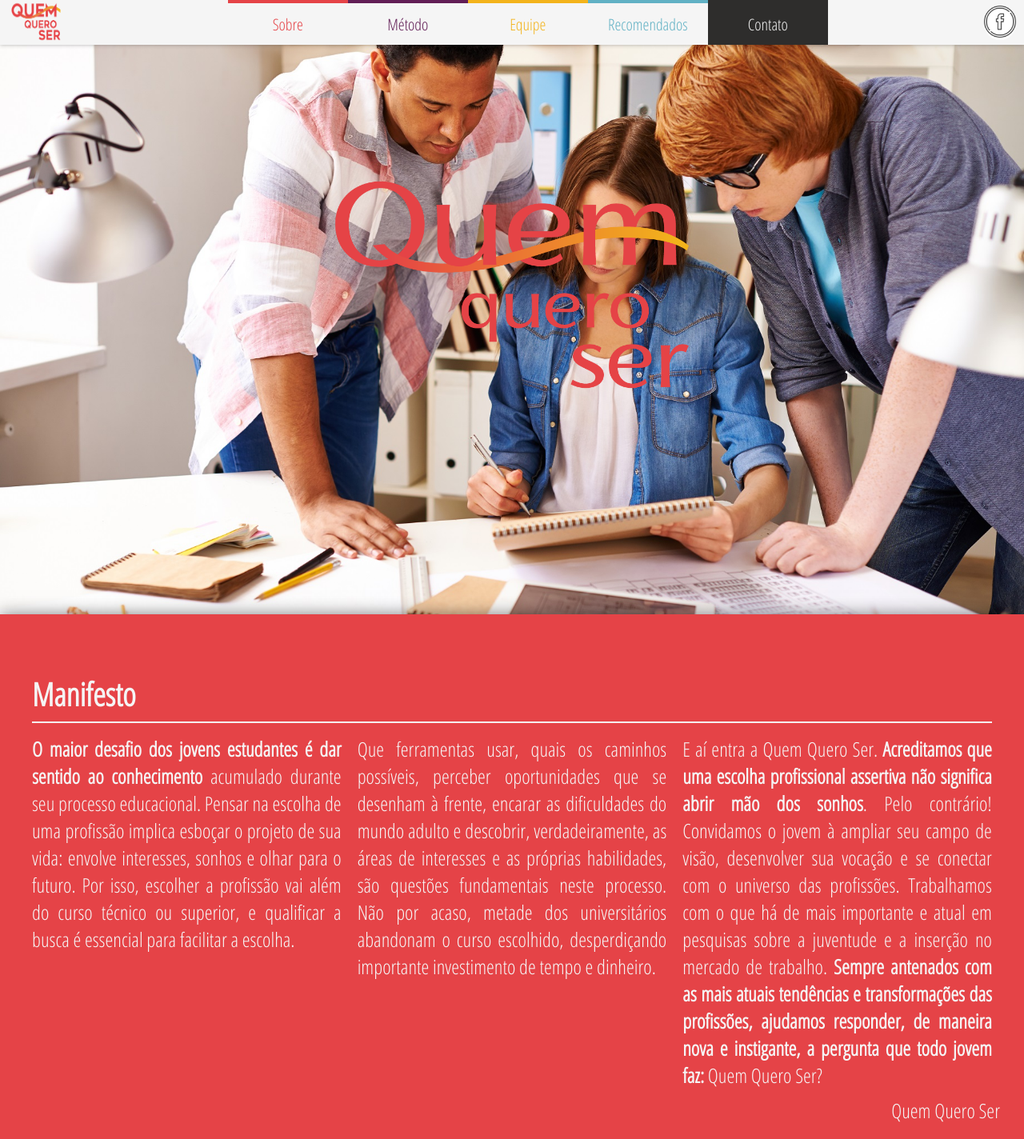
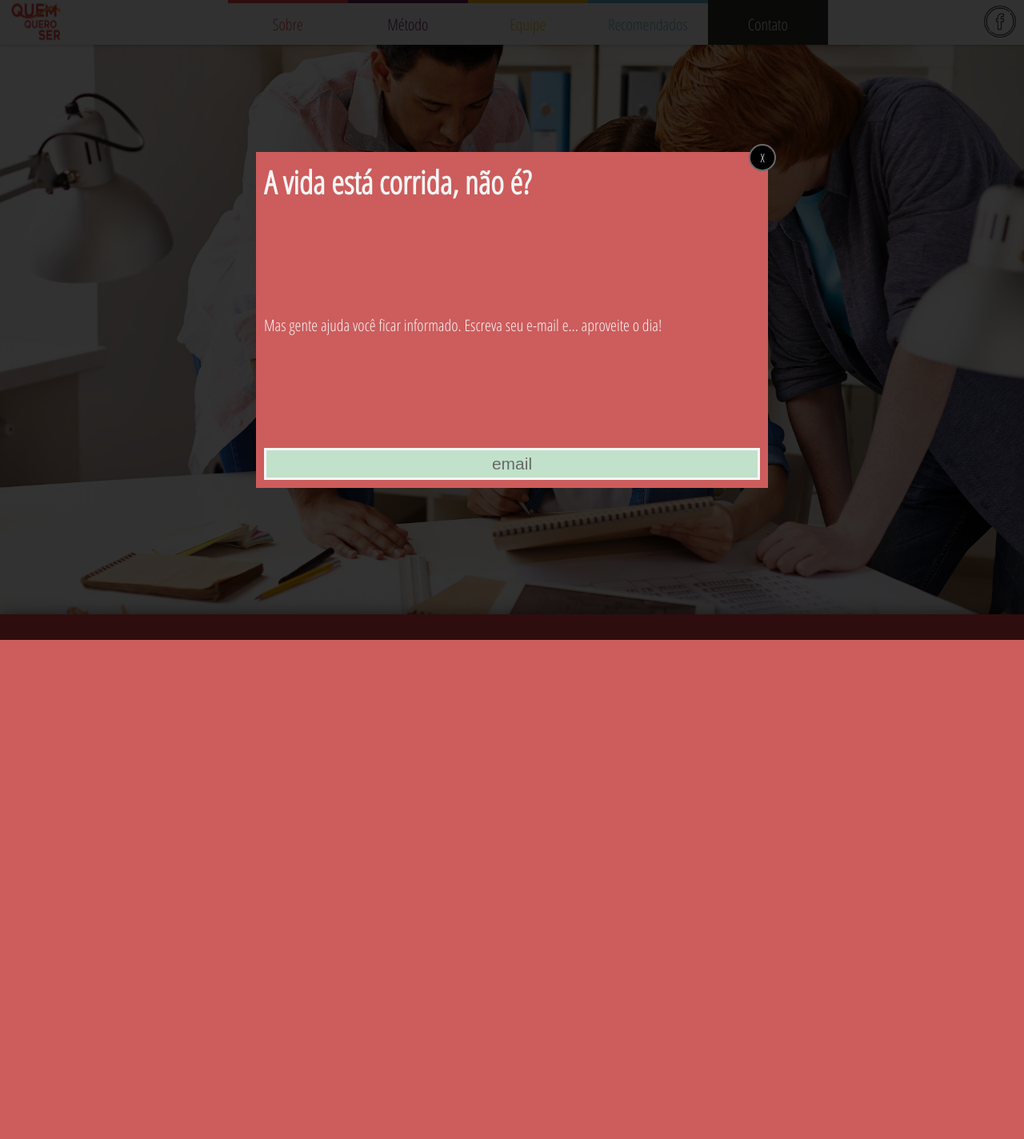
Before and after one commit to TheMarini/Quem-Quero-Ser, a PHP site: page / in a window 1280 px wide. Shown: the top 1424 px of the page at 80% size. After the commit the page ends 800 px from the top, so only its background shows below. Run offline with PHP 8.4, Linux system fonts and the light colour scheme.

Commit message:
Alert (50%)

```diff
--- a/css/style.css
+++ b/css/style.css
@@ -107,20 +107,29 @@ body {
     width: 100%;
     background-color: rgba(0, 0, 0, 0.8);
     z-index: 9999;
-    display: none;
+    display: flex;
     justify-content: center;
     align-items: center;
 }
 
 #alert {
-    height: 50vh;
     width: 50vw;
     background-color: indianred;
+    position: relative;
+    display: flex;
+    flex-flow: column
+}
+
+#alert_top{
+        position: absolute;
     display: flex;
     justify-content: flex-end;
+    align-content: flex-end;
+    align-items: flex-end;
+    width: 100%
 }
 
-#close {
+#alert_close {
     border: 2px solid dimgray;
     cursor: pointer;
     margin: -10px -10px 0 0;
@@ -131,11 +140,25 @@ body {
     color: white;
     font-size: 1.5em;
     border-radius: 100%;
-    display: flex;
-    justify-content: center;
-    align-items: center;
 }
 
+#alert_infos{
+    color: whitesmoke;
+    box-sizing: content-box;
+    padding: 10px;
+    display: flex;
+    flex-flow: column;
+    justify-content: space-between;
+    align-content: space-between;
+    height: 50vh;
+}
+
+#alert_infos>h1{
+    font-size: 4em
+}
+#alert_infos>p{
+    font-size: 2em;
+}
 
 /*------------BANNER-----------------*/
 
@@ -211,7 +234,7 @@ body {
 
 #Nav li {
     height: 100%;
-    min-width: 150px;
+    width: 150px;
     transition: opacity 0.5s linear, margin 0.3s ease-in-out, padding 0.3s ease-in-out, background 1s;
     display: flex;
     align-items: center;
--- a/index.html
+++ b/index.html
@@ -15,16 +15,23 @@
 <body>
     <div id="black-cover">
         <div id="alert">
-            <div id="close">X</div>
+            <div id="alert_top">
+                <div id="alert_close" class="center_child">X</div>
+            </div>
+            <div id="alert_infos">
+                <h1>A vida está corrida, não é?</h1>
+                <p>Mas gente ajuda você ficar informado. Escreva seu e-mail e... aproveite o dia!</p>
+                <input id="txtEmail" class="txt" placeholder="email" type="email" />
+            </div>
         </div>
     </div>
 
     <section id="Banner">
         <img id="logo" src="img/logos/vermelho.png" alt="New Program" />
-
+        <!--
         <div class="redes">
-            <a href="#"><!-- <img id="fb" src="img/icons/fb.png" alt="facebook" /> --></a>
-        </div>
+            <a href="#"><img id="fb" src="img/icons/fb.png" alt="facebook" /></a>
+        </div> -->
     </section>
 
     <nav id="Nav" class="nav-start">
--- a/js/script.js
+++ b/js/script.js
@@ -105,7 +105,7 @@ $(document).ready(function () {
         }
 
         $('#menu li').on('mouseleave', function () {
-            $('#Nav').css('background-color', $colors[0]);
+            $('#Nav').css('background-color', $colors[$secaoAtual + 1]);
             navIndex();
         });
     });
@@ -125,6 +125,7 @@ $(document).ready(function () {
         }
     });
 
+    /* ALERT-OUT */
     var first_time = false;
     $(this).on('mouseleave', function () {
         if (first_time) {
```
